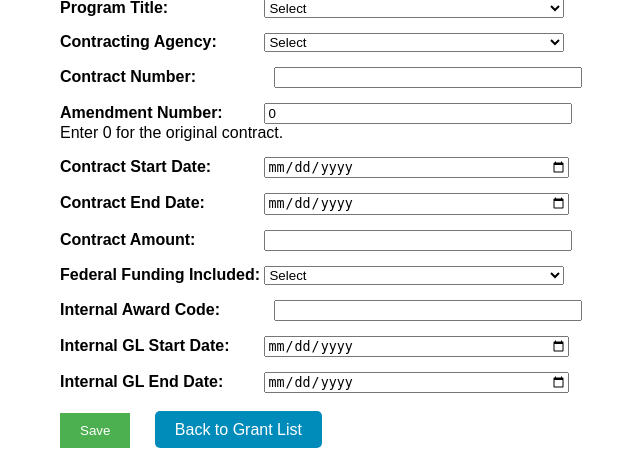
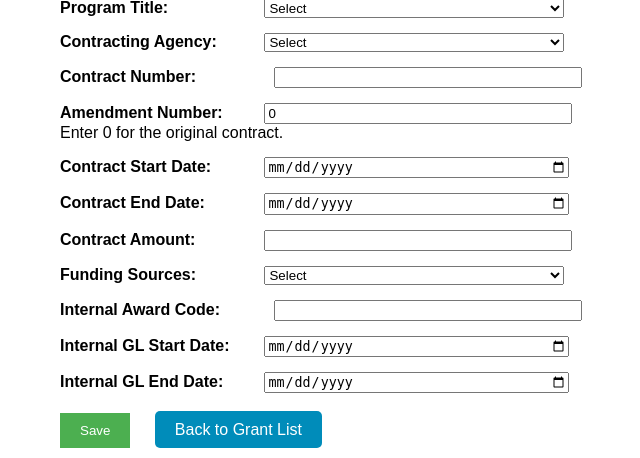
Before and after one commit to BichonInc/forms_awards, a Django app: page /tracking/grants/create/ in a window 1280 px wide. Shown: the part 81-539 px from the top of the page, without its empty margins (130-770 px from the left). Run offline with Django 5.2, Linux system fonts and the light colour scheme; the visitor is signed in with stand-in values (Sample User, id 1); data that the repository does not hold is empty.

Commit message:
Use funding sources in grant forms and detail

```diff
--- a/award_tracking_web/tracking/forms.py
+++ b/award_tracking_web/tracking/forms.py
@@ -8,16 +8,13 @@ class GrantForm(forms.ModelForm):
     new_contracting_agency = forms.CharField(required=False, label='New Contracting Agency')
     new_federal_grantor = forms.CharField(required=False, label='New Federal Grantor')
     new_federal_aln = forms.CharField(required=False, label='New Federal ALN')
-    federal_funding_included = forms.TypedChoiceField(
+    funding_sources = forms.ChoiceField(
         choices=[
             ("", "Select"),
-            ("True", "Yes"),
-            ("False", "No"),
+            *Form1.FundingSource.choices,
         ],
-        coerce=lambda value: value == "True",
-        empty_value=None,
         required=True,
-        label="Federal Funding Included",
+        label="Funding Sources",
     )
 
     federal_information_status = forms.ChoiceField(
@@ -40,7 +37,7 @@ class GrantForm(forms.ModelForm):
             "contract_start_date",
             "contract_end_date",
             "contract_amount",
-            "federal_funding_included",
+            "funding_sources",
             "federal_information_status",
             "federal_grantor",
             "federal_aln",
@@ -194,16 +191,20 @@ class GrantForm(forms.ModelForm):
             cleaned_data['federal_grantor'] = new_federal_grantor
 
         # === Federal Information Validation ===
-        federal_funding_included = cleaned_data.get(
-            "federal_funding_included"
+        funding_sources = cleaned_data.get(
+            "funding_sources"
         )
         federal_information_status = cleaned_data.get(
             "federal_information_status"
         )
-        federal_grantor = cleaned_data.get("federal_grantor")
-        federal_aln = cleaned_data.get("federal_aln")
+        federal_grantor = cleaned_data.get(
+            "federal_grantor"
+        )
+        federal_aln = cleaned_data.get(
+            "federal_aln"
+        )
 
-        if federal_funding_included is False:
+        if funding_sources == Form1.FundingSource.NONFEDERAL:
             cleaned_data["federal_information_status"] = (
                 Form1.FederalInformationStatus.NOT_APPLICABLE
             )
@@ -212,7 +213,11 @@ class GrantForm(forms.ModelForm):
             cleaned_data["new_federal_grantor"] = ""
             cleaned_data["new_federal_aln"] = ""
 
-        elif federal_funding_included is True:
+        elif funding_sources in {
+            Form1.FundingSource.FEDERAL,
+            Form1.FundingSource.BOTH,
+            Form1.FundingSource.REVIEW_REQUIRED,
+        }:
             if not federal_information_status:
                 self.add_error(
                     "federal_information_status",
@@ -230,7 +235,7 @@ class GrantForm(forms.ModelForm):
                     "federal_information_status",
                     (
                         "Not Applicable may be selected only when "
-                        "Federal Funding Included is No."
+                        "Funding Sources is 100% Non-federal."
                     ),
                 )
 
--- a/award_tracking_web/tracking/templates/tracking/grant_form.html
+++ b/award_tracking_web/tracking/templates/tracking/grant_form.html
@@ -117,11 +117,16 @@
         });
 
         const fundingField = document.getElementById(
-            "id_federal_funding_included"
+            "id_funding_sources"
         );
         const statusField = document.getElementById(
             "id_federal_information_status"
         );
+        const notApplicableOption = statusField
+            ? statusField.querySelector(
+                'option[value="NOT_APPLICABLE"]'
+            )
+            : null;
 
         const statusGroup = document.getElementById(
             "federal-status-group"
@@ -191,6 +196,10 @@
             const fundingValue = fundingField.value;
 
             if (fundingValue === "") {
+                if (notApplicableOption) {
+                    notApplicableOption.disabled = true;
+                    notApplicableOption.hidden = true;
+                }
                 statusField.value = "";
 
                 setGroupVisibility(statusGroup, false);
@@ -207,7 +216,11 @@
                 return;
             }
 
-            if (fundingValue === "False") {
+            if (fundingValue === "NONFEDERAL") {
+                if (notApplicableOption) {
+                    notApplicableOption.disabled = false;
+                    notApplicableOption.hidden = false;
+                }
                 statusField.value = "NOT_APPLICABLE";
 
                 setGroupVisibility(statusGroup, false);
@@ -229,6 +242,21 @@
                 ], true);
 
                 return;
+            }
+            if (notApplicableOption) {
+                notApplicableOption.disabled = true;
+                notApplicableOption.hidden = true;
+            }
+            /*
+            * FEDERAL, BOTH, and REVIEW_REQUIRED all use
+            * Federal Information Status.
+            *
+            * If the user changes from NONFEDERAL to one
+            * of these choices, clear the automatically
+            * assigned NOT_APPLICABLE status.
+            */
+            if (statusField.value === "NOT_APPLICABLE") {
+                statusField.value = "";
             }
 
             setGroupVisibility(statusGroup, true);
@@ -257,12 +285,14 @@
                         newAlnField,
                     ], true);
                 }
+
             } else if (
                 federalStatus === "PENDING" ||
                 federalStatus === "COMPLETE"
             ) {
                 setGroupVisibility(grantorGroup, true);
                 setGroupVisibility(alnGroup, true);
+
             } else {
                 setGroupVisibility(grantorGroup, false);
                 setGroupVisibility(alnGroup, false);
@@ -382,15 +412,14 @@
                 {{ form.contract_amount }}
             </div>
             <div class="form-group">
-                <label>Federal Funding Included:</label>
-                {{ form.federal_funding_included }}
-                {% if form.federal_funding_included.errors %}
+                <label>Funding Sources:</label>
+                {{ form.funding_sources }}
+                {% if form.funding_sources.errors %}
                     <div class="error-message">
-                        {{ form.federal_funding_included.errors }}
+                        {{ form.funding_sources.errors }}
                     </div>
                 {% endif %}
             </div>
-
             <div class="form-group" id="federal-status-group">
                 <label>Federal Information Status:</label>
                 {{ form.federal_information_status }}
```
Also changed, not shown: award_tracking_web/tracking/templates/tracking/grant_detail.html (+13 -0 lines).
